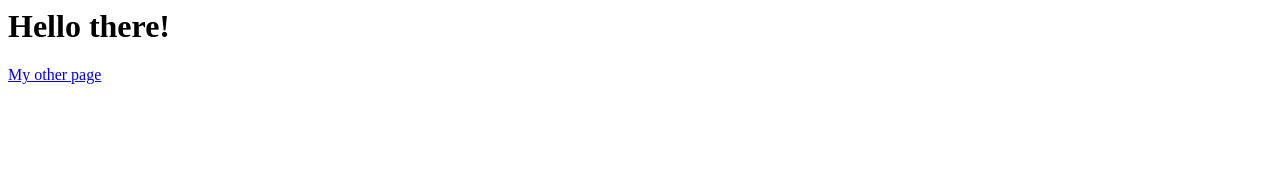
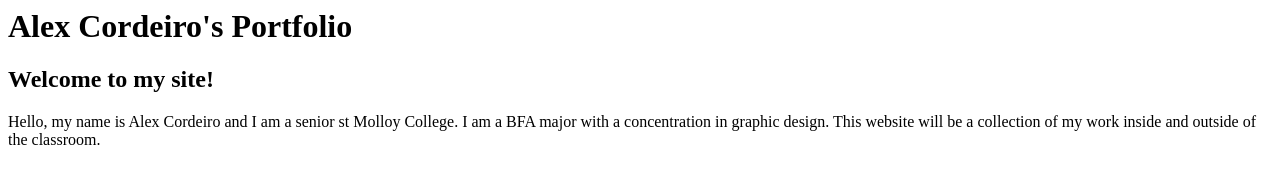
Before and after one commit to acordeiro75/Alex-Cordeiro, a plain HTML site: page index.html in a window 1280 px wide. Drawn offline with Linux system fonts and the light colour scheme.

Commit message:
1 file modified

```diff
--- a/index.html
+++ b/index.html
@@ -3,9 +3,11 @@
     <meta charset="UTF-8">
     <script src="script.js"></script>
     <!-- <link rel="stylesheet" type="text/css" href="styles.css"> -->
+    <title>Alex Cordeiro's Portfolio</title>
   </head>
   <body>
-    <h1>Hello there!</h1>
-    <a href="/me.html">My other page</a>
+    <h1>Alex Cordeiro's Portfolio</h1>
+   <h2>Welcome to my site!</h2>
+   <p>Hello, my name is Alex Cordeiro and I am a senior st Molloy College. I am a BFA major with a concentration in graphic design. This website will be a collection of my work inside and outside of the classroom.
   </body>
 </html>
```
